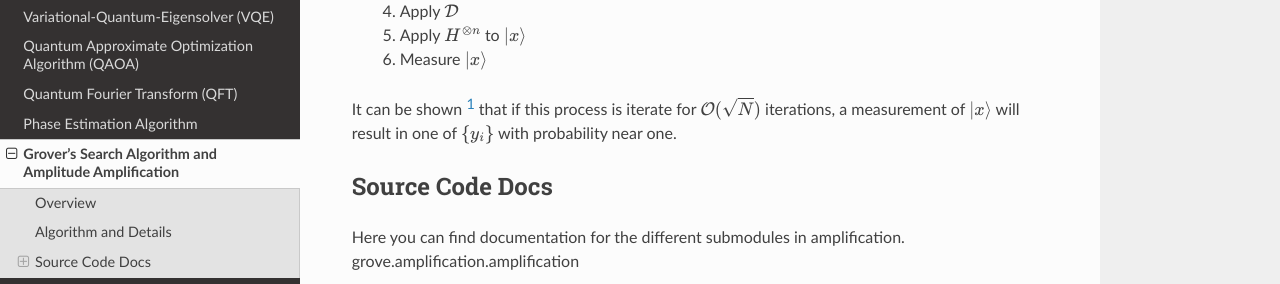
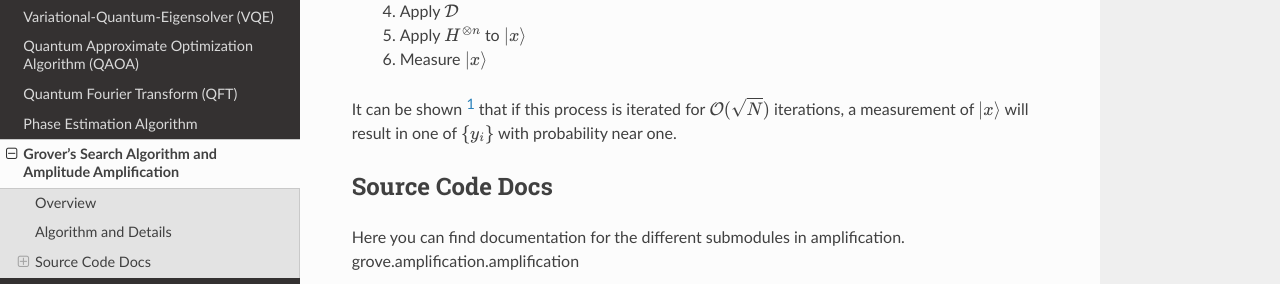
Before and after one commit to rigetti/grove, a Sphinx documentation site: the page built from docs/grover.rst, in a window 1280 px wide and 900 px high, scrolled down 1672 px. Shown: the part 158-442 px from the top of the window. Built offline with Sphinx 7.4.7 and the Read the Docs theme 2.0.0, drawn with Linux system fonts in a browser that asks for light colours.

Commit message:
iterate(d) typo

```diff
--- a/docs/grover.rst
+++ b/docs/grover.rst
@@ -92,7 +92,7 @@ Algorithm:
 
   #. Measure :math:`\ket{x}`
 
-It can be shown [1]_ that if this process is iterate for :math:`\mathcal{O}(\sqrt{N})` iterations,
+It can be shown [1]_ that if this process is iterated for :math:`\mathcal{O}(\sqrt{N})` iterations,
 a measurement of :math:`\ket{x}` will result in one of :math:`\{y_i\}` with probability near one.
 
 Source Code Docs
```
